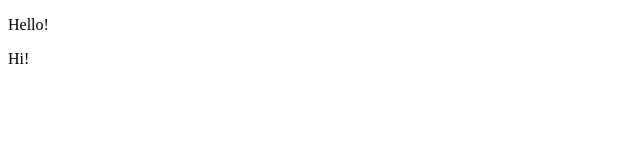
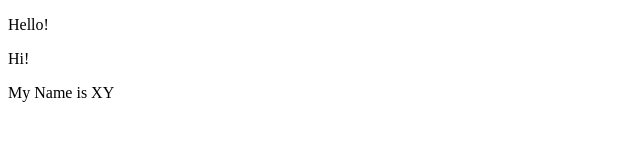
Before and after one commit to SophieUdud/CircelCITest, a plain HTML site: page index.html in a window 1280 px wide. Shown: the whole page, without its empty margins (0-640 px from the left). Drawn offline with Linux system fonts and the light colour scheme.

Commit message:
add name

```diff
--- a/index.html
+++ b/index.html
@@ -6,5 +6,6 @@
   <body>
     <p>Hello!</p>
     <p>Hi!</p>
+    <p>My Name is XY</p>
   </body>
 </html>
```
